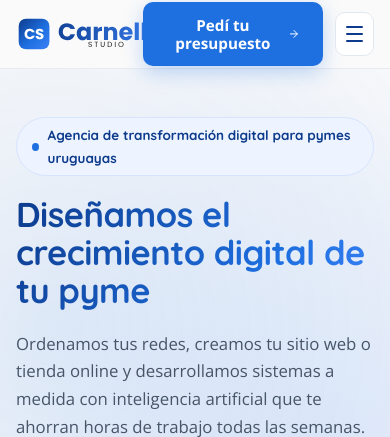
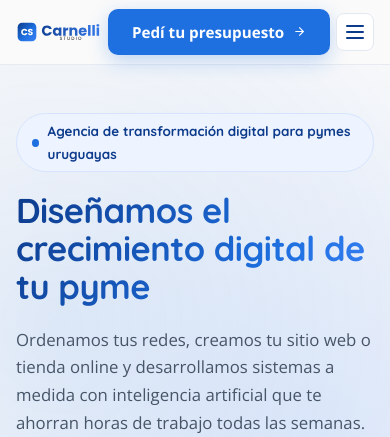
Before and after one commit to AlexG1223/Carnelli-Studio-Web, a PHP site: page / in a window 390 px wide. Shown: the top 437 px of the page. Run offline with PHP 8.4, Linux system fonts and the light colour scheme.

Commit message:
fix(header): escalar boton Pedi tu presupuesto en pantallas pequenas manteniendo su forma sin superponerse al logo

```diff
--- a/app/config/config.php
+++ b/app/config/config.php
@@ -79,6 +79,6 @@ if ($configuredUrl === '' || (!$isLocal && str_contains($configuredUrl, 'localho
 define('APP_ENV', $appEnv);
 define('BASE_URL', rtrim($configuredUrl, '/'));
 define('BASE_PATH', $scriptDir);
-define('ASSETS_VERSION', '2.4.0');
+define('ASSETS_VERSION', '2.5.0');
 define('DATA_PATH', APP_PATH . '/data');
 define('STORAGE_PATH', APP_PATH . '/storage');
--- a/app/data/servicios.json
+++ b/app/data/servicios.json
@@ -140,7 +140,7 @@
         "slug": "seo-y-posicionamiento-ia",
         "nombre": "SEO y GEO (Posicionamiento en Google e IA)",
         "capa": 1,
-        "subtitulo_corto": "Posicioná tu web en Google y hacé que ChatGPT, Gemini y Perplexity recomienden a tu negocio cuando alguien pregunte por tu rubro.",
+        "subtitulo_corto": "Posicioná tu web en Google y hacé que ChatGPT, Gemini, entre otras recomienden a tu negocio cuando alguien pregunte por tu rubro.",
         "respuesta_directa": "Nuestro servicio de SEO y GEO (Generative Engine Optimization) optimiza la estructura técnica, la velocidad y el contenido de tu sitio web para que posicione orgánicamente en los primeros resultados de Google en Uruguay y sea citado como fuente confiable por motores de inteligencia artificial como ChatGPT, Gemini, Perplexity y Copilot.",
         "resumen": "Optimización orgánica para buscadores tradicionales (SEO) y motores de respuesta con inteligencia artificial (GEO).",
         "contenido": "<p>La forma de buscar cambió: tus clientes ya no solo buscan en Google, también le preguntan a ChatGPT o Gemini qué empresa recomiendan en Uruguay para resolver un problema.</p><p>Trabajamos el SEO técnico tradicional (velocidad, arquitectura semántica, palabras clave locales) junto con GEO (datos estructurados JSON-LD, archivo <code>llms.txt</code>, contenido directo y autoridad de marca) para que tu pyme gane visibilidad sostenible sin depender únicamente de anuncios pagos.</p>",
--- a/assets/css/components.css
+++ b/assets/css/components.css
@@ -17,8 +17,8 @@
     display: flex;
     align-items: center;
     justify-content: space-between;
-    min-height: 68px;
-    gap: 0.75rem;
+    min-height: 64px;
+    gap: 0.45rem;
 }
 
 @media (min-width: 768px) {
@@ -38,15 +38,14 @@
 }
 
 .site-header__logo {
-    height: 36px;
-    width: auto;
-    max-width: 175px;
+    height: auto;
+    width: clamp(118px, 34vw, 175px);
 }
 
-@media (min-width: 480px) {
+@media (min-width: 640px) {
     .site-header__logo {
-        height: 42px;
-        max-width: none;
+        width: auto;
+        height: 44px;
     }
 }
 
@@ -242,17 +241,53 @@
 .site-header__actions {
     display: flex;
     align-items: center;
-    gap: 0.75rem;
+    gap: 0.4rem;
+    flex-shrink: 0;
+}
+
+@media (min-width: 768px) {
+    .site-header__actions {
+        gap: 0.75rem;
+    }
 }
 
 .site-header__cta {
-    display: none;
+    display: inline-flex;
+    padding: 0.45rem 0.7rem;
+    font-size: 0.75rem;
+    gap: 0.3rem;
+    border-radius: 8px;
+    white-space: nowrap;
+}
+
+.site-header__cta svg {
+    width: 13px;
+    height: 13px;
+    flex-shrink: 0;
+}
+
+@media (min-width: 480px) {
+    .site-header__cta {
+        padding: 0.58rem 0.95rem;
+        font-size: 0.84rem;
+        gap: 0.4rem;
+        border-radius: var(--radius-sm);
+    }
+    .site-header__cta svg {
+        width: 15px;
+        height: 15px;
+    }
 }
 
 @media (min-width: 768px) {
     .site-header__cta {
-        display: inline-flex;
-        white-space: nowrap;
+        padding: 0.75rem 1.35rem;
+        font-size: 0.95rem;
+        gap: 0.55rem;
+    }
+    .site-header__cta svg {
+        width: 16px;
+        height: 16px;
     }
 }
 
@@ -260,14 +295,25 @@
     display: inline-flex;
     flex-direction: column;
     justify-content: center;
-    gap: 5px;
-    width: 44px;
-    height: 44px;
-    padding: 10px;
+    gap: 4px;
+    width: 38px;
+    height: 38px;
+    padding: 9px;
     background: var(--blanco);
     border: 1px solid var(--gris-claro);
-    border-radius: var(--radius-sm);
+    border-radius: 8px;
     cursor: pointer;
+    flex-shrink: 0;
+}
+
+@media (min-width: 640px) {
+    .nav-toggle {
+        width: 44px;
+        height: 44px;
+        padding: 10px;
+        gap: 5px;
+        border-radius: var(--radius-sm);
+    }
 }
 
 @media (min-width: 1024px) {
```
